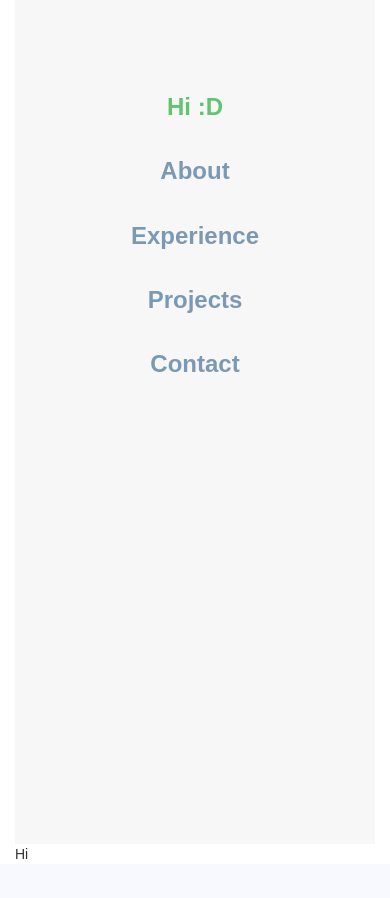
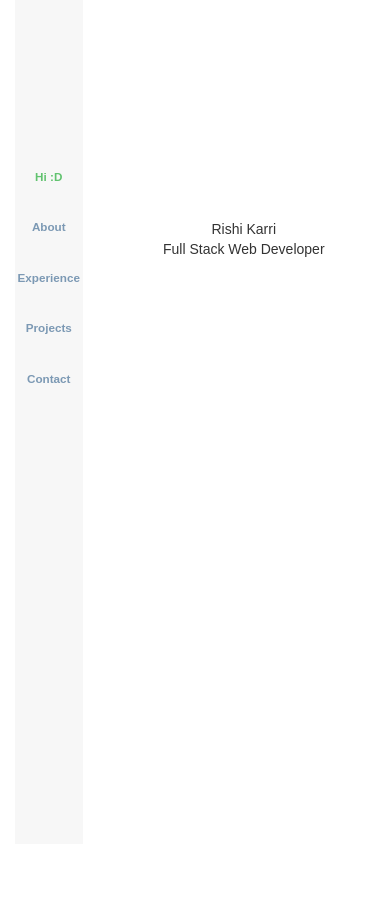
Before and after one commit to rishikarri/practice-building-portfolio, a React (Create React App) app: page / in a window 390 px wide. Shown: the top 898 px of the page. Before the commit the page ends 864 px from the top, so only its background shows below. Built offline with nearby package versions, Linux system fonts and the light colour scheme.

Commit message:
Made Font Responsive

```diff
--- a/compass/sass/styles.scss
+++ b/compass/sass/styles.scss
@@ -10,14 +10,14 @@ $backgroundColor: ghostwhite;
  	left: 0;
  	background-color: #f7f7f7;
  	overflow: hidden; //disable horizontal scroll
- 	padding-top: 60px;
+ 	padding-top: 16vh;
 
  	.nav-bar-link{
- 		margin-top: 30px;
+ 		margin-top: 4vh;
  		display: block;
  		text-align: center;
  		font-weight: 700;
- 		font-size: 24px;
+ 		font-size: 3vw;
  		color: #7C99B4;
  	}
 
@@ -32,3 +32,15 @@ $backgroundColor: ghostwhite;
  	color: #62C370;
  	text-decoration: none;
  }
+
+ //styling for positioning
+
+ .mid-and-center{
+ 	text-align: center;
+ 	margin-top: 26vh;
+
+ }
+
+ .full-view-height{
+ 	height: 100vh;
+ }
--- a/src/CSS/styles.css
+++ b/src/CSS/styles.css
@@ -10,15 +10,15 @@ html {
   left: 0;
   background-color: #f7f7f7;
   overflow: hidden;
-  padding-top: 60px;
+  padding-top: 16vh;
 }
 /* line 15, ../../compass/sass/styles.scss */
 .side-nav-bar .nav-bar-link {
-  margin-top: 30px;
+  margin-top: 4vh;
   display: block;
   text-align: center;
   font-weight: 700;
-  font-size: 24px;
+  font-size: 3vw;
   color: #7C99B4;
 }
 /* line 24, ../../compass/sass/styles.scss */
@@ -32,3 +32,14 @@ html {
   color: #62C370;
   text-decoration: none;
 }
+
+/* line 38, ../../compass/sass/styles.scss */
+.mid-and-center {
+  text-align: center;
+  margin-top: 26vh;
+}
+
+/* line 44, ../../compass/sass/styles.scss */
+.full-view-height {
+  height: 100vh;
+}
--- a/src/Components/App.js
+++ b/src/Components/App.js
@@ -20,12 +20,12 @@ class App extends Component {
     return (
          <div className="container-fluid">
             <div className="row">
-            	<div className="col-sm-3">
+            	<div className="col-xs-3">
                 	<SideNavBar />
 
                 </div>
 
-                <div className='col-sm-9'>
+                <div className='col-xs-9'>
                 	{this.props.children}
                 </div>
 
--- a/src/Components/Hi.js
+++ b/src/Components/Hi.js
@@ -6,9 +6,16 @@ class Hi extends Component{
 
 	render(){
 		return(
-			<div>
-				Hi
+			<div className="full-view-height">
+
+				<div className="mid-and-center">
+					<div>Rishi Karri </div>
+					<div>Full Stack Web Developer </div>
+				</div>
+
+
 			</div>
+
 		)
 	}
 }
```
